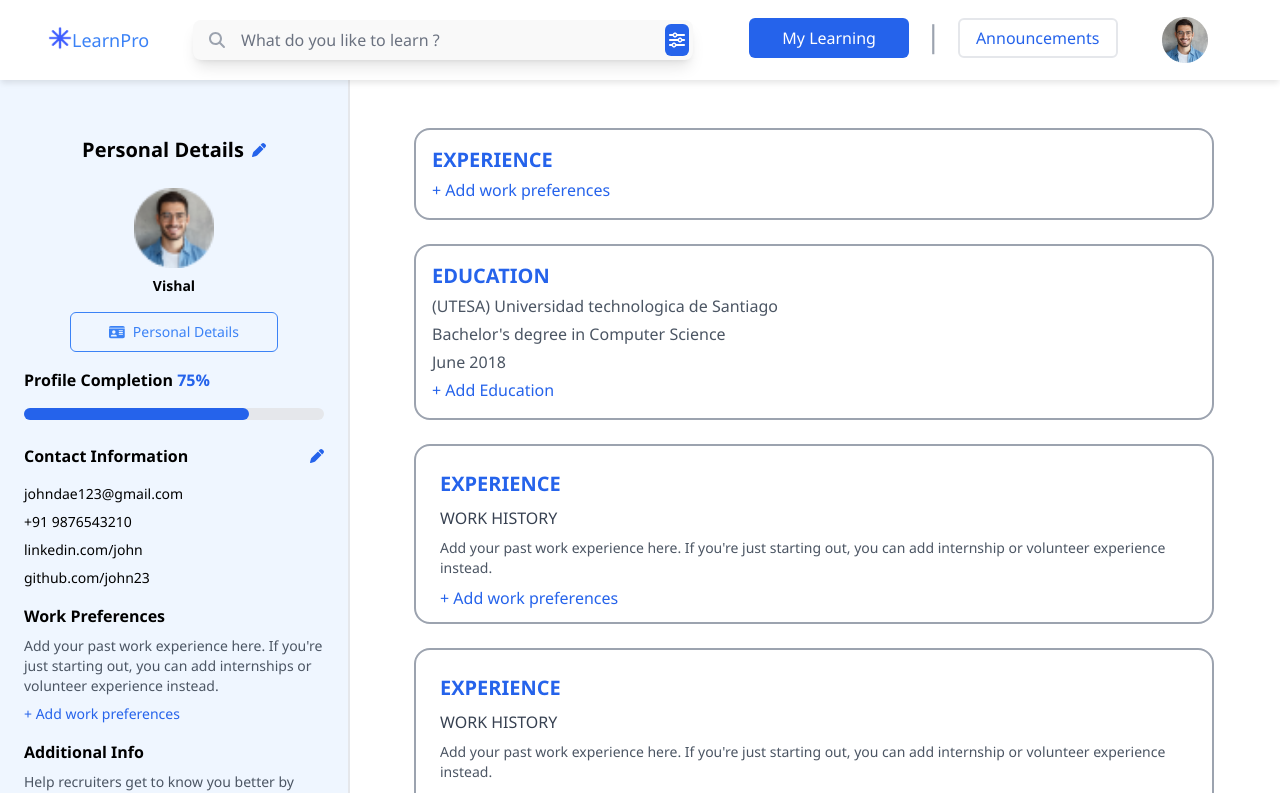
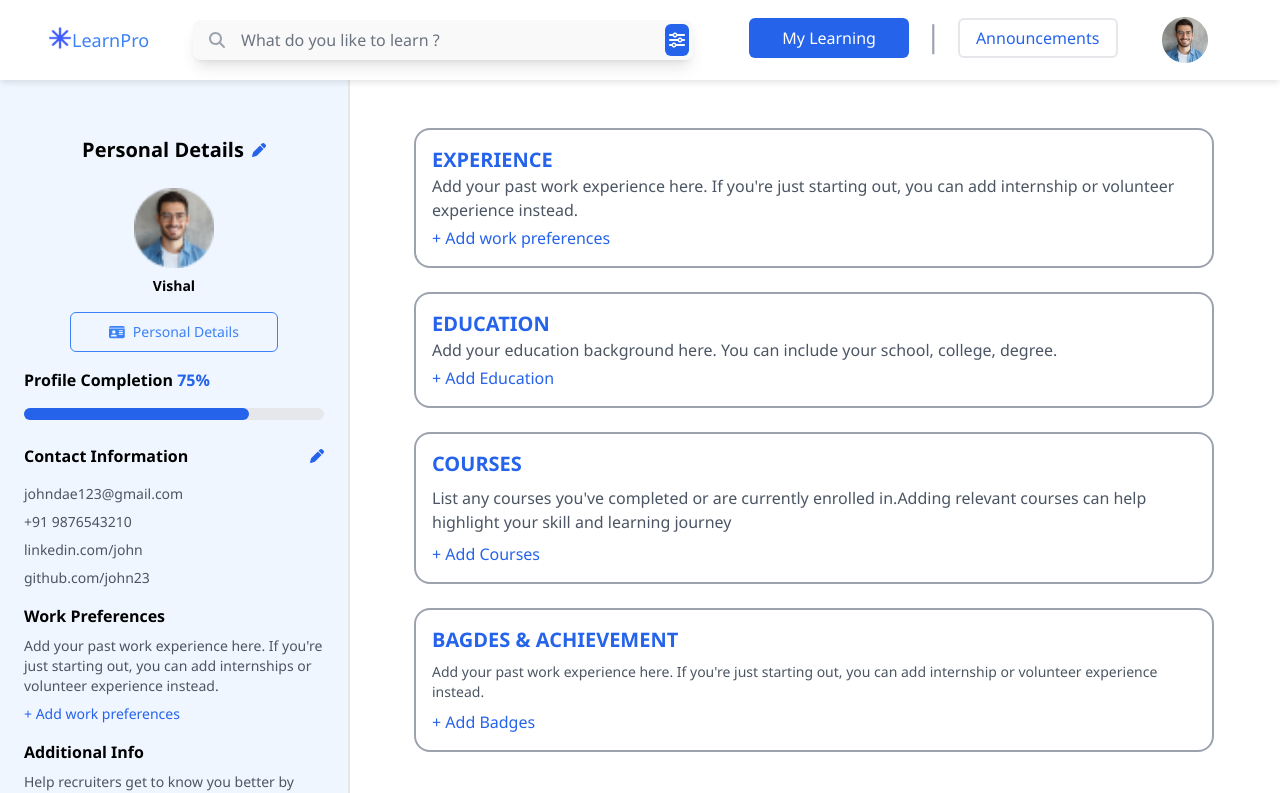
Before and after one commit to akram10shaikh/lms-frontend, a React (Create React App) app: page /myProfile in a window 1280 px wide. Shown: the top 793 px of the page. Built offline with nearby package versions, Linux system fonts and the light colour scheme.

Commit message:
Added Function

```diff
--- a/src/pages/EnrollPage.jsx
+++ b/src/pages/EnrollPage.jsx
@@ -1,5 +1,4 @@
 import { useState, useEffect } from "react";
-// import './index.css';
 function EnrollPage({ showLoadingMessage }) {
 
     const originalPrice = 3500;
--- a/src/pages/MyProfile.jsx
+++ b/src/pages/MyProfile.jsx
@@ -6,6 +6,7 @@ import { useEffect, useState } from 'react';
 
 function MyProfile() {
 
+    // For Experience
     const [company, setCompany] = useState("");
     const [role, setRole] = useState("");
     const [experienceStartMonth, setExperienceStartMonth] = useState("");
@@ -14,7 +15,7 @@ function MyProfile() {
     const [experienceEndYear, setExperienceEndYear] = useState("");
     const [savedExperience, setSavedExperience] = useState(null);
     const [showWorkPopup, setShowWorkPopup] = useState(false);
-    const [showEducationPopup, setShowEducationPopup] = useState(false);
+    const [isEditExperience, setIsEditExperience] = useState(false);
 
     // Save Experience
     const saveExperience = () => {
@@ -45,10 +46,117 @@ function MyProfile() {
         }
     }, []);
 
+    // Edit Experience
+    const editExperience = () => {
+        if (!savedExperience) return;
+
+        setCompany(savedExperience.company || "");
+        setRole(savedExperience.role || "");
+
+        const [startMonth, startYear] = savedExperience.start.split(" ");
+        const [endMonth, endYear] =
+            savedExperience.end !== "Present"
+                ? savedExperience.end.split(" ")
+                : ["", ""];
+
+        setExperienceStartMonth(startMonth);
+        setExperienceStartYear(startYear);
+        setExperienceEndMonth(endMonth);
+        setExperienceEndYear(endYear);
+
+        setShowWorkPopup(true);         // Open the popup/modal
+        setIsEditExperience(true);   // Optional: mark as editing
+    };
+
+    // Delete Experience
+    const deleteExperience = () => {
+        if (window.confirm("Are you sure you want to delete?")) {
+            setSavedExperience(null);
+            localStorage.removeItem("experience");
+        }
+    };
+
+    // For Education
+    const [institution, setInstitution] = useState("");
+    const [degree, setDegree] = useState("");
+    const [educationStartMonth, setEducationStartMonth] = useState("");
+    const [educationStartYear, setEducationStartYear] = useState("");
+    const [educationEndMonth, setEducationEndMonth] = useState("");
+    const [educationEndYear, setEducationEndYear] = useState("");
+    const [savedEducation, setSavedEducation] = useState(null);
+    const [showEducationPopup, setShowEducationPopup] = useState(false);
+    const [isEditEducation, setIsEditEducation] = useState(false);
+
+    // Save Education
+    const saveEducation = () => {
+        if (!institution || !degree || !educationStartMonth || !educationStartYear) {
+            alert("Please fill all required fields.");
+            return;
+        }
+
+        const educationData = {
+            institution,
+            degree,
+            start: `${educationStartMonth} ${educationStartYear}`,
+            end:
+                educationEndMonth && educationEndYear
+                    ? `${educationEndMonth} ${educationEndYear}`
+                    : "Present",
+        };
+
+        setSavedEducation(educationData);
+        setShowEducationPopup(false); // Close popup/modal
+        localStorage.setItem("education", JSON.stringify(educationData)); // save to localStorages
+
+    };
+
+    // Local From localStorage
+    useEffect(() => {
+        const storedEducation = localStorage.getItem("education");
+        if (storedEducation) {
+            setSavedEducation(JSON.parse(storedEducation));
+        }
+    }, []);
+
+    // Edit Education
+    const editEducation = () => {
+        if (!savedEducation) return;
+
+        setInstitution(savedEducation.institution || "");
+        setDegree(savedEducation.degree || "");
+
+        const [startMonth, startYear] = savedEducation.start.split(" ");
+        const [endMonth, endYear] =
+            savedEducation.end !== "Present"
+                ? savedEducation.end.split(" ")
+                : ["", ""];
+
+        setEducationStartMonth(startMonth);
+        setEducationStartYear(startYear);
+        setEducationEndMonth(endMonth);
+        setEducationEndYear(endYear);
+
+        setShowEducationPopup(true);       // Open popup
+        setIsEditEducation(true);       // Optional: set edit mode
+    };
+
+
+    // Delete Education
+    const deleteEducation = () => {
+        if (window.confirm("Are you sure you want to delete?")) {
+            setSavedEducation(null);
+            localStorage.removeItem("education");
+        }
+    };
+
+
+
+
 
     return (
         <section className="h-auto">
 
+            {/* NavBar */}
             <nav className=" relative lg:h-[80px] w-full shadow-[0_4px_6px_-1px_rgba(0,0,0,0.1)] bg-white flex flex-wrap items-center px-4 py-4 lg:py-0 sm:px-6 lg:px-12 gap-6 lg:gap-11">
 
                 <div className='flex'>
@@ -76,9 +184,13 @@ function MyProfile() {
                 </div>
 
                 <div className='flex gap-4'>
-                    <button className='h-10 w-40 bg-blue-600 text-white rounded-md hover:bg-blue-700'>
+                    <a
+                        href="/learnPage"
+                        className="h-10 w-40 bg-blue-600 text-white rounded-md flex items-center justify-center hover:bg-blue-700"
+                    >
                         My Learning
-                    </button>
+                    </a>
+
 
                     <span className='text-3xl text-gray-400 pb-2'>|</span>
 
@@ -136,7 +248,7 @@ function MyProfile() {
                             <FontAwesomeIcon icon={faPen} className="text-blue-600 cursor-pointer" />
                         </div>
 
-                        <div className="flex flex-col gap-y-2 pt-4">
+                        <div className="flex flex-col gap-y-2 pt-4 text-gray-600">
                             <p>johndae123@gmail.com</p>
                             <p>+91 9876543210</p>
                             <p>linkedin.com/john</p>
@@ -168,14 +280,25 @@ function MyProfile() {
                     {/* Experience */}
                     <div className="h-auto lg:w-[800px] rounded-2xl p-4 border-2 border-gray-400">
                         <h1 className="text-xl font-bold text-blue-600">EXPERIENCE</h1>
-                        {/* <p className="font-medium text-gray-700 pt-2">WORK HISTORY</p> */}
 
-                        {savedExperience && (
-                            <div >
-                                <p className="text-base text-gray-600 ">{savedExperience.company}</p>
+                        {savedExperience ? (
+                            <div>
+                                <p className="text-base text-gray-600">{savedExperience.company}</p>
                                 <p className="text-base text-gray-600">{savedExperience.role}</p>
                                 <p className="text-base text-gray-600">
                                     {savedExperience.start} – {savedExperience.end}
+                                </p>
+
+                                <div className="flex gap-2 mt-2">
+                                    <button onClick={editExperience} className="text-sm text-blue-600 hover:underline">Edit</button>
+                                    <button onClick={deleteExperience} className="text-sm text-red-600 hover:underline">Delete</button>
+                                </div>
+                            </div>
+                        ) : (
+                            <div>
+                                {/* <p className="font-medium text-gray-600 pt-2">WORK HISTORY</p> */}
+                                <p className="text-base text-gray-600">
+                                    Add your past work experience here. If you're just starting out, you can add internship or volunteer experience instead.
                                 </p>
                             </div>
                         )}
@@ -291,7 +414,7 @@ function MyProfile() {
                                 <button
                                     onClick={saveExperience}
                                     className="bg-blue-600 text-white text-sm px-4 py-2 rounded hover:bg-blue-700">
-                                    Save
+                                    {isEditExperience ? "Update" : "Save"}
                                 </button>
                             </div>
                         </div>
@@ -302,22 +425,41 @@ function MyProfile() {
                     <div className="h-auto lg:w-[800px] rounded-2xl p-4 border-2 border-gray-400">
 
                         <h1 className="text-xl font-bold text-blue-600">EDUCATION</h1>
-                        <p className="text-base text-gray-600 pt-1">(UTESA) Universidad technologica de Santiago</p>
-                        <p className="text-base text-gray-600 pt-1">
-                            Bachelor's degree in Computer Science
-                        </p>
-                        <p className="text-base text-gray-600 pt-1">
-                            June 2018
-                        </p>
-                        <p className="text-blue-600 cursor-pointer pt-1 font-medium hover:text-blue-700"
+
+                        {savedEducation ? (
+                            <div>
+                                <p className="text-base text-gray-600">{savedEducation.institution}</p>
+                                <p className="text-base text-gray-600">{savedEducation.degree}</p>
+                                <p className="text-base text-gray-600">
+                                    {savedEducation.start} – {savedEducation.end}
+                                </p>
+
+                                <div className="flex gap-2 mt-2">
+                                    <button onClick={editEducation} className="text-sm text-blue-600 hover:underline">Edit</button>
+                                    <button onClick={deleteEducation} className="text-sm text-red-600 hover:underline">
+                                        Delete
+                                    </button>
+                                </div>
+                            </div>
+                        ) : (
+                            <div>
+
+                                <p className="text-base text-gray-600">
+                                    Add your education background here. You can include your school, college, degree.
+                                </p>
+                            </div>
+                        )}
+
+
+                        <button className="text-blue-600 cursor-pointer pt-1 font-medium hover:text-blue-700"
                             onClick={() => setShowEducationPopup(true)}>
                             + Add Education
-                        </p>
+                        </button>
                     </div>
 
                     {/* Popup Screen Education */}
                     {showEducationPopup && (
-                        <div className=" absolute top-1/2 left-1/2 transform -translate-x-1/2 -translate-y-1/2 bg-white shadow-lg border border-gray-300 rounded-lg p-4 lg:p-4 w-[300px] md:w-[350px] lg:w-[450px] z-50">
+                        <div className="fixed top-1/2 left-1/2 transform -translate-x-1/2 -translate-y-1/2 bg-white shadow-lg border border-gray-300 rounded-lg p-4 lg:p-4 w-[300px] md:w-[350px] lg:w-[450px] z-50">
 
                             <h2 className="text-lg font-semibold text-blue-600 text-center">Add Education</h2>
                             <p className='text-center text-gray-500'>Add your educational background to let employers <br /> know where you studied or are currently studying.<br /> Even if you didn’t finish, it’s important to include it here.<br /> And if you’ve earned a college degree, you don’t need to add your high school/GED. All fields are optional.</p>
@@ -325,11 +467,15 @@ function MyProfile() {
                             <input
                                 type="text"
                                 placeholder="Name of the Institute"
+                                value={institution}
+                                onChange={(e) => setInstitution(e.target.value)}
                                 className="w-full border px-3 py-2 mt-2 rounded mb-3 text-sm focus:outline-none focus:border-blue-500 focus:ring-1 focus:ring-blue-500 "
                             />
                             <input
                                 type="text"
                                 placeholder="Degree"
+                                value={degree}
+                                onChange={(e) => setDegree(e.target.value)}
                                 className="w-full border px-3 py-2 rounded mb-3 text-sm focus:outline-none focus:border-blue-500 focus:ring-1 focus:ring-blue-500 "
                             />
 
@@ -344,6 +490,8 @@ function MyProfile() {
 
                                         {/* Start Month */}
                                         <select
+                                            value={educationStartMonth}
+                                            onChange={(e) => setEducationStartMonth(e.target.value)}
                                             className="w-1/2 border px-3 py-2 rounded text-sm focus:outline-none focus:border-blue-500 focus:ring-1 focus:ring-blue-500 text-gray-400"
                                         >
                                             <option value="">Month</option>
@@ -357,6 +505,8 @@ function MyProfile() {
 
                                         {/* Start Year */}
                                         <select
+                                            value={educationStartYear}
+                                            onChange={(e) => setEducationStartYear(e.target.value)}
                                             className="w-1/2 border px-3 py-2 rounded text-sm focus:outline-none focus:border-blue-500 focus:ring-1 focus:ring-blue-500 text-gray-400"
                                         >
                                             <option value="">Year</option>
@@ -374,6 +524,8 @@ function MyProfile() {
 
                                         {/* End Month */}
                                         <select
+                                            value={educationEndMonth}
+                                            onChange={(e) => setEducationEndMonth(e.target.value)}
                                             className="w-1/2 border px-3 py-2 rounded text-sm focus:outline-none focus:border-blue-500 focus:ring-1 focus:ring-blue-500 text-gray-400"
                                         >
                                             <option value="">Month</option>
@@ -387,6 +539,8 @@ function MyProfile() {
 
                                         {/* End Year */}
                                         <select
+                                            value={educationEndYear}
+                                            onChange={(e) => setEducationEndYear(e.target.value)}
                                             className="w-1/2 border px-3 py-2 rounded text-sm focus:outline-none focus:border-blue-500 focus:ring-1 focus:ring-blue-500 text-gray-400"
                                         >
                                             <option value="">Year</option>
@@ -407,9 +561,9 @@ function MyProfile() {
                                     Close
                                 </button>
                                 <button
-                                    onClick={() => setShowEducationPopup(false)}
+                                    onClick={saveEducation}
                                     className="bg-blue-600 text-white text-sm px-4 py-2 rounded hover:bg-blue-700">
-                                    Save
+                                    {isEditEducation ? "Update" : "Save"}
                                 </button>
                             </div>
                         </div>
@@ -417,27 +571,29 @@ function MyProfile() {
 
 
 
-                    {/* Cources */}
-                    <div className="h-[180px] w-[800px]  rounded-2xl p-6 border-2 border-gray-400">
-                        <h1 className="text-xl font-bold">EXPERIENCE</h1>
-                        <p className="font-medium text-gray-700 pt-2">WORK HISTORY</p>
+                    {/* Courses */}
+                    <div className="h-auto w-[800px] rounded-2xl p-4 border-2 border-gray-400">
+
+                        <h1 className="text-xl font-bold">COURSES</h1>
+                        {/* <p className="font-medium text-gray-700 pt-2">WORK HISTORY</p> */}
+                        <p className="text-base text-gray-600 pt-2">
+                            List any courses you've completed or are currently enrolled in.Adding relevant courses can help highlight your skill and learning journey
+                        </p>
+                        <p className="text-blue-600 cursor-pointer pt-2 font-medium">
+                            + Add Courses
+                        </p>
+                    </div>
+
+
+                    {/* Badges & Achievement */}
+                    <div className="h-auto w-[800px]  rounded-2xl p-4 border-2 border-gray-400">
+                        <h1 className="text-xl font-bold">BAGDES & ACHIEVEMENT</h1>
+
                         <p className="text-sm text-gray-600 pt-2">
                             Add your past work experience here. If you're just starting out, you can add internship or volunteer experience instead.
                         </p>
                         <p className="text-blue-600 cursor-pointer pt-2 font-medium">
-                            + Add work preferences
-                        </p>
-                    </div>
-
-                    {/* Badges & Achievement */}
-                    <div className="h-[180px] w-[800px]  rounded-2xl p-6 border-2 border-gray-400">
-                        <h1 className="text-xl font-bold">EXPERIENCE</h1>
-                        <p className="font-medium text-gray-700 pt-2">WORK HISTORY</p>
-                        <p className="text-sm text-gray-600 pt-2">
-                            Add your past work experience here. If you're just starting out, you can add internship or volunteer experience instead.
-                        </p>
-                        <p className="text-blue-600 cursor-pointer pt-2 font-medium">
-                            + Add work preferences
+                            + Add Badges
                         </p>
                     </div>
 
@@ -445,7 +601,7 @@ function MyProfile() {
                 </div>
             </div>
 
-        </section>
+        </section >
     );
 }
 
```
